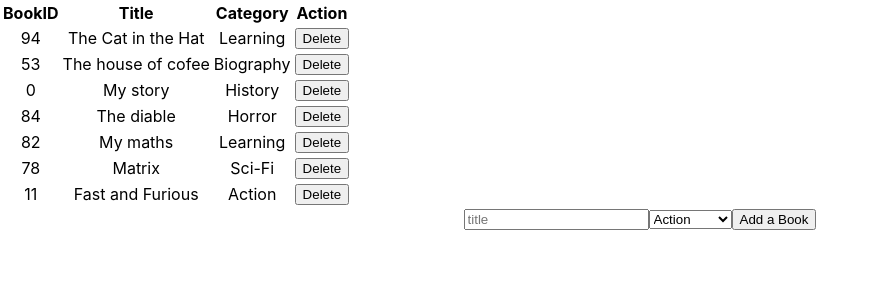
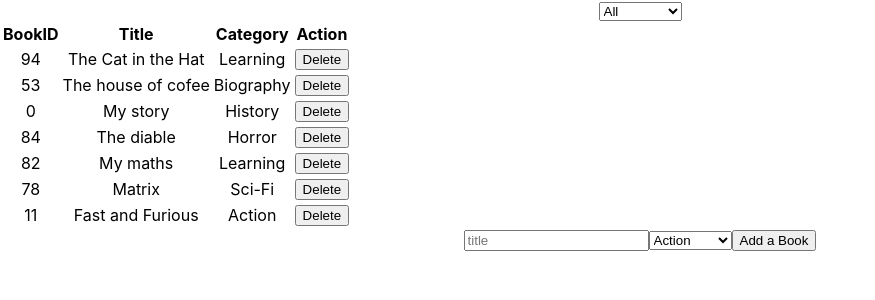
Before and after one commit to barackm/bookstore, a React (Create React App) app: page / in a window 1280 px wide. Shown: the top 300 px of the page, without its empty margins (0-875 px from the left). Built offline with nearby package versions, Linux system fonts and the light colour scheme.

Commit message:
Add the CategoryFilter method

```diff
--- /dev/null
+++ b/src/components/CategoryFilter.jsx
@@ -0,0 +1,43 @@
+import React from 'react';
+import PropTypes from 'prop-types';
+
+const CategoryFilter = ({ onChangeFilter, filter }) => {
+  const categories = [
+    'All',
+    'Action',
+    'Biography',
+    'History',
+    'Horror',
+    'Kids',
+    'Learning',
+    'Sci-Fi',
+  ];
+
+  return (
+    <select
+      name="filter"
+      value={filter}
+      id="filter"
+      required
+      onChange={onChangeFilter}
+    >
+      {categories.map((categ) => (
+        <option value={categ} key={categ}>
+          {categ}
+        </option>
+      ))}
+    </select>
+  );
+};
+
+CategoryFilter.defaultProps = {
+  onChangeFilter: () => {},
+  filter: '',
+};
+
+CategoryFilter.propTypes = {
+  onChangeFilter: PropTypes.func,
+  filter: PropTypes.string,
+};
+
+export default CategoryFilter;
--- a/src/containers/BooksList.jsx
+++ b/src/containers/BooksList.jsx
@@ -1,10 +1,15 @@
-import React from 'react';
+import React, { useState } from 'react';
 import { connect } from 'react-redux';
 import PropTypes from 'prop-types';
 import Book from '../components/Book';
 import { removeBook } from '../actions';
+import CategoryFilter from '../components/CategoryFilter';
 
 const BooksList = (props) => {
+  const [filter, setFilter] = useState('All');
+  const handleFilterChange = (e) => {
+    setFilter(e.target.value);
+  };
   const handleRemoveBook = (book) => {
     const { removeBook } = props;
     removeBook(book);
@@ -14,6 +19,8 @@ const BooksList = (props) => {
   };
   const { books } = props;
   return (
+    <div>
+      <CategoryFilter filter={filter} onChangeFilter={handleFilterChange} />
       <table>
         <thead>
           <tr>
@@ -25,14 +32,11 @@ const BooksList = (props) => {
         </thead>
         <tbody>
           {books.map((book) => (
-          <Book
-            key={book.id}
-            book={book}
-            onRemoveBook={handleRemoveBook}
-          />
+            <Book key={book.id} book={book} onRemoveBook={handleRemoveBook} />
           ))}
         </tbody>
       </table>
+    </div>
   );
 };
 
```
Lines whose indentation alone changed are shown as unchanged.
